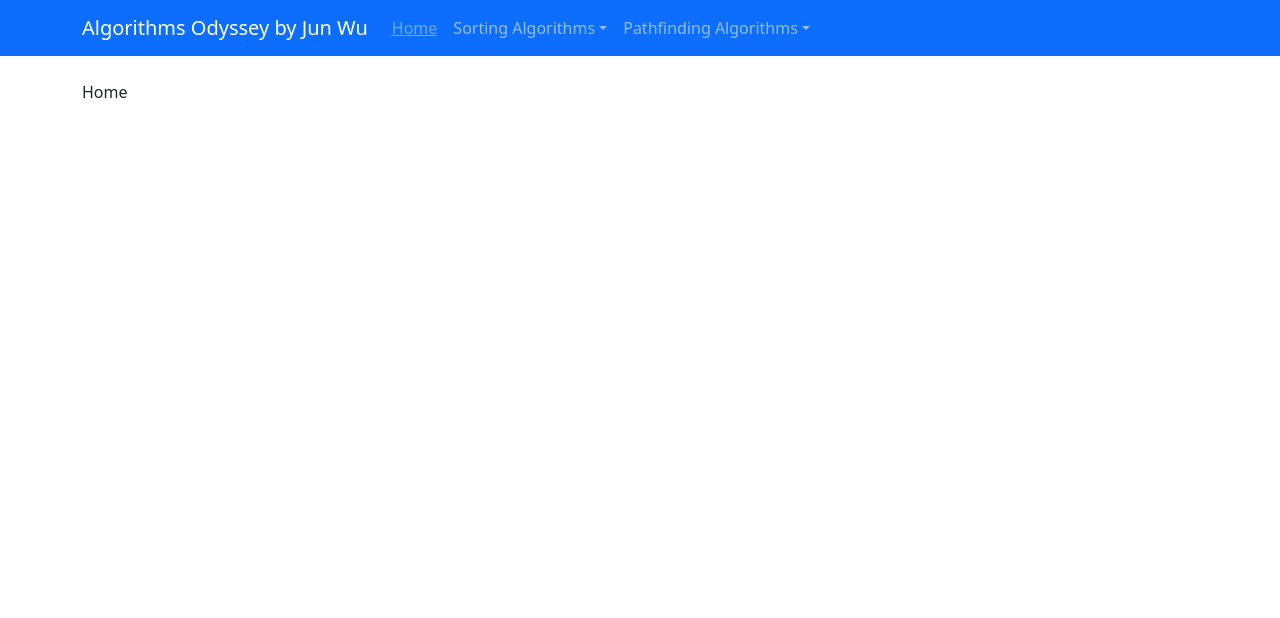
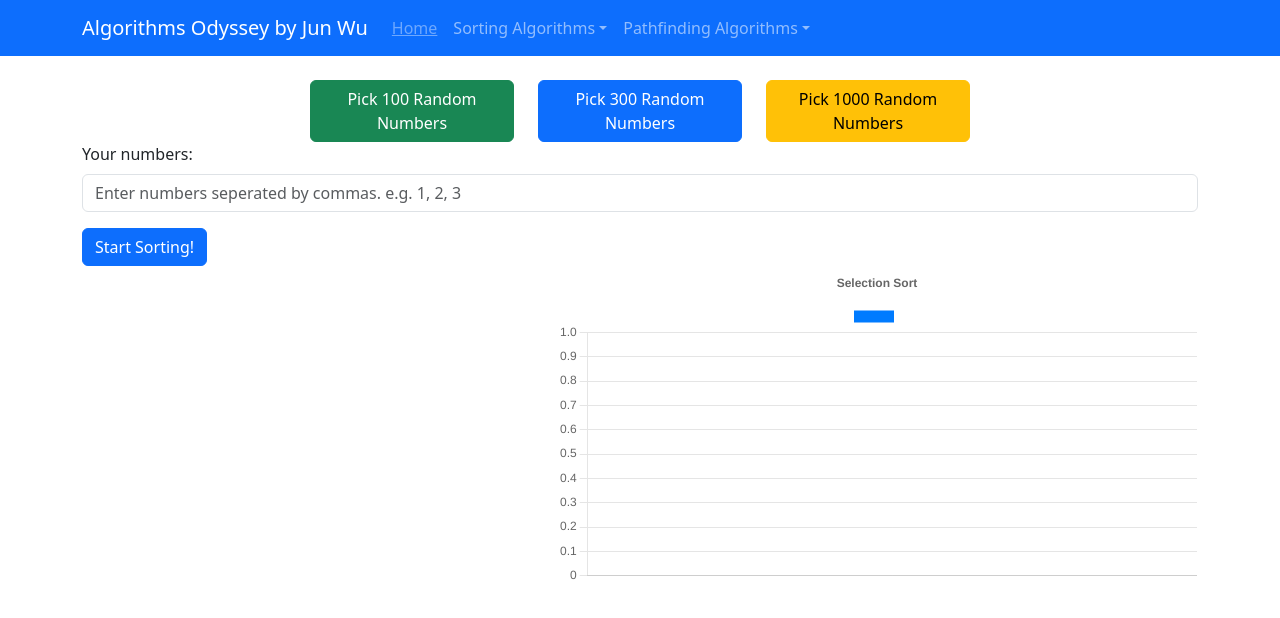
Before and after one commit to JWu-Git/Portfolio, a React (Create React App) app: page /selection in a window 1280 px wide. Shown: the top 618 px of the page. Built offline with nearby package versions, Linux system fonts and the light colour scheme.

Commit message:
selection sort done

```diff
--- a/src/App.js
+++ b/src/App.js
@@ -6,6 +6,7 @@ import Home from './pages/Home';
 import Bubble from './pages/Sorting/Bubble';
 import Insertion from './pages/Sorting/Insertion';
 import Merge from './pages/Sorting/Merge';
+import Selection from './pages/Sorting/Selection';
 import Quick from './pages/Sorting/Quick';
 import AStar from './pages/Pathfinding/AStar';
 import Bfs from './pages/Pathfinding/Bfs';
@@ -24,6 +25,9 @@ export default function App() {
           </Route>
           <Route path="/insertion">
             <Insertion />
+          </Route>
+          <Route path="/selection">
+            <Selection />
           </Route>
           <Route path="/merge">
             <Merge />
--- a/src/pages/Sorting/Selection.js
+++ b/src/pages/Sorting/Selection.js
@@ -1,5 +1,42 @@
-import React from 'react';
+import BarGraph from '../../components/BarGraph';
+import Input from '../../components/Input';
+import DisplayNumbers from '../../components/DisplayNumbers';
+import { selectionSort, setSelectionData } from '../../store/index';
+import { useDispatch, useSelector } from 'react-redux';
+import { useEffect } from 'react';
+import { Row } from 'react-bootstrap';
+import { Col } from 'react-bootstrap';
+export default function Selection() {
+  const data = useSelector((data) => data.selection.values);
 
-export default function Selection() {
-  return <div>Selection</div>;
+  const dispatch = useDispatch();
+
+  useEffect(() => {
+    const delayedSelectionSort = async () => {
+      for (let i = 0; i < data.length; i++) {
+        await new Promise((resolve) => setTimeout(resolve, 100));
+        dispatch(selectionSort(i));
+      }
+    };
+    delayedSelectionSort();
+  }, [data]);
+
+  const handleSetData = (values) => {
+    const numbersArray = values.split(',').map((num) => parseInt(num));
+    dispatch(setSelectionData(numbersArray));
+  };
+
+  return (
+    <>
+      <Input value={data} setData={handleSetData} />
+      <Row>
+        <Col xs={5}>
+          <DisplayNumbers data={data} />
+        </Col>
+        <Col>
+          <BarGraph values={data} title="Selection Sort" />
+        </Col>
+      </Row>
+    </>
+  );
 }
--- a/src/store/index.js
+++ b/src/store/index.js
@@ -2,14 +2,17 @@ import { configureStore } from '@reduxjs/toolkit';
 
 import bubbleReducer from './slices/bubble';
 import insertionReducer from './slices/insertion';
+import selectionReducer from './slices/selection';
 
 const store = configureStore({
   reducer: {
     bubble: bubbleReducer,
     insertion: insertionReducer,
+    selection: selectionReducer,
   },
 });
 export { store };
 
 export * from './slices/bubble';
 export * from './slices/insertion';
+export * from './slices/selection';
--- /dev/null
+++ b/src/store/slices/selection.js
@@ -0,0 +1,30 @@
+import { createSlice } from '@reduxjs/toolkit';
+
+const initialState = { values: [] };
+
+const selectionSlice = createSlice({
+  name: 'selection',
+  initialState,
+  reducers: {
+    selectionSort(state, action) {
+      let current_index = action.payload;
+      let min_index = current_index;
+      for (let j = current_index + 1; j < state.values.length; j++) {
+        if (state.values[j] < state.values[min_index]) {
+          min_index = j;
+        }
+      }
+      if (min_index !== current_index) {
+        let temp = state.values[min_index];
+        state.values[min_index] = state.values[current_index];
+        state.values[current_index] = temp;
+      }
+    },
+    setSelectionData(state, action) {
+      state.values = action.payload;
+    },
+  },
+});
+
+export const { selectionSort, setSelectionData } = selectionSlice.actions;
+export default selectionSlice.reducer;
```
